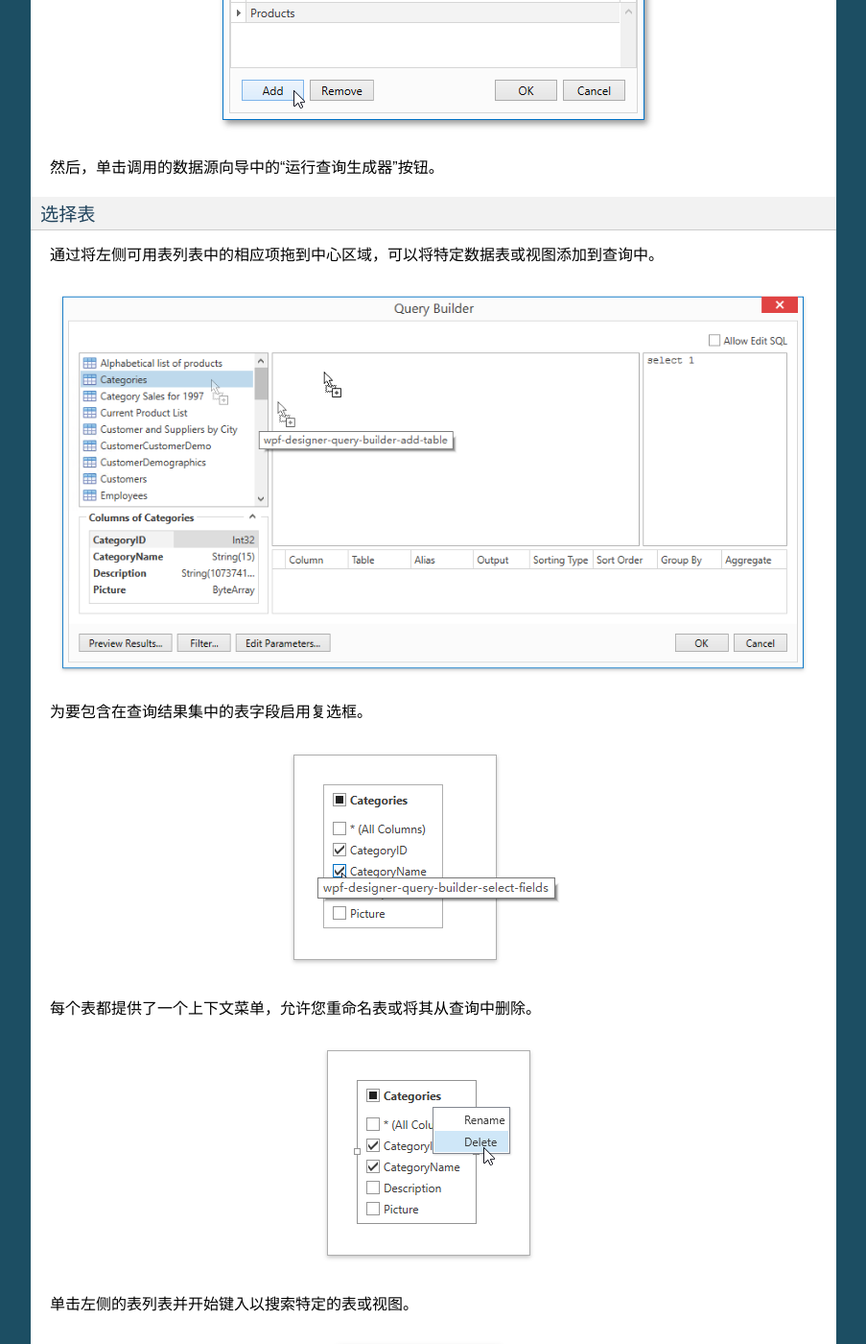
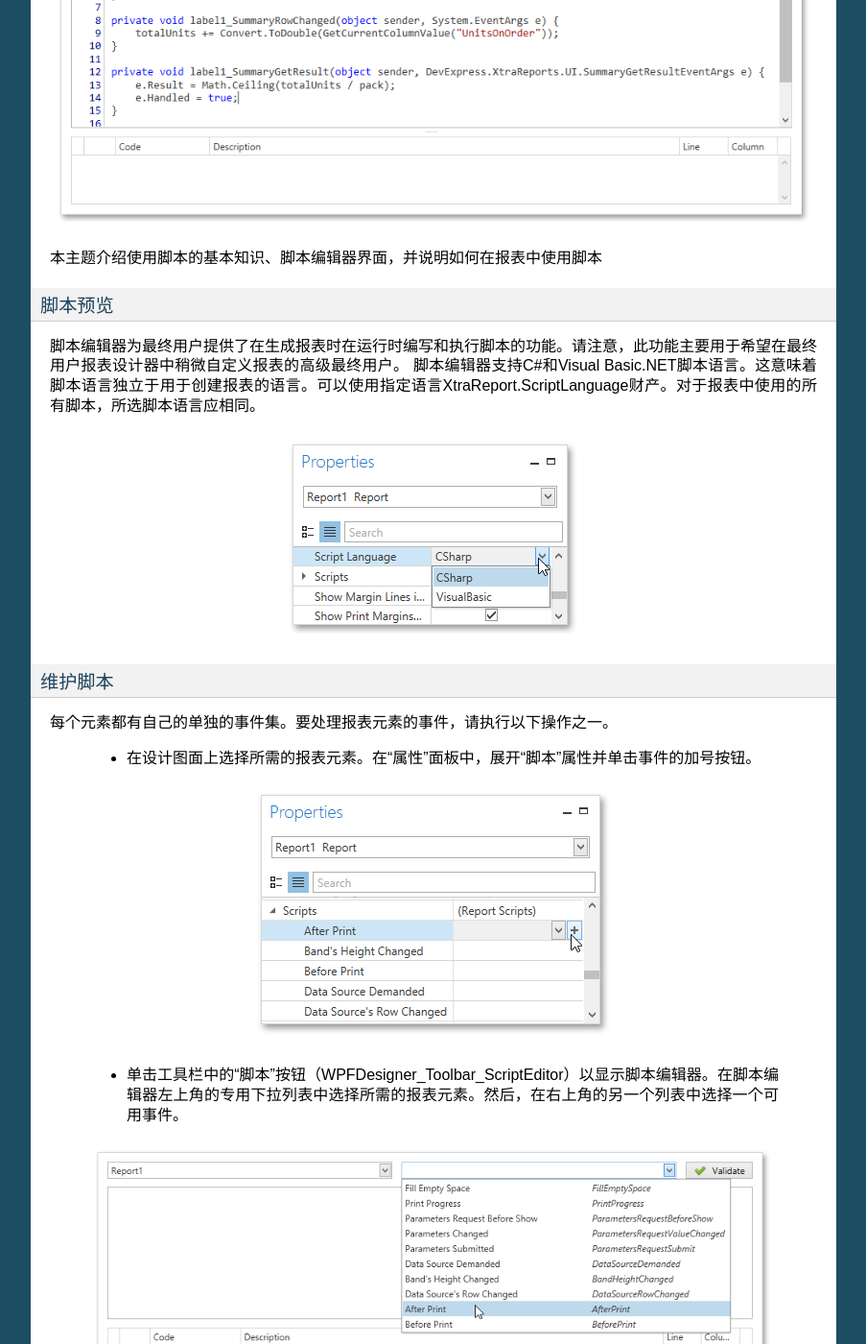
Before and after one commit to Witchie/Doc-PrepaidWaterMeterSystem, a Sphinx documentation site: the page built from docs/reporttool.rst, in a window 1280 px wide and 1400 px high, scrolled down 9768 px. Shown: the whole window at 96% size, without its empty margins (198-1101 px from the left). Built offline with Sphinx 7.4.7, drawn with Linux system fonts in a browser that asks for light colours; some of the changed text lies outside the part shown.

Commit message:
重新提交

```diff
--- a/docs/reporttool.rst
+++ b/docs/reporttool.rst
@@ -226,24 +226,86 @@
 
 .. figure:: img/tool8.png
 
-
-报表浏览器
-~~~~~~~~~~~~~~~
-
-报表Gallery
-~~~~~~~~~~~~~~~
-
-分组排序面板
-~~~~~~~~~~~~~~~
-
-属性窗口
-~~~~~~~~~~~~~~~
-
 设计界面
 ~~~~~~~~~~~~~~~
 
+设计图面显示当前正在最终用户报表设计器中编辑的报表。
+
+.. figure:: img/r7.png
+
+尺子
+^^^^^^^^^^^^^
+
+水平和垂直标尺以报表指定的度量单位显示刻度线。单击某个元素以使用标尺计算其大小和位置。
+垂直标尺还允许您通过移动顶部和底部滑块来更改标注栏高度。
+
+.. figure:: img/r8.png
+
+Band Captions
+^^^^^^^^^^^^^^^^^
+
+在报表设计器中，每个报表栏都带有标题、选项卡标题和颜色，这取决于标注栏的类型。这些标题不会打印在生成的报表文档中，仅在设计时可见。
+
+.. figure:: img/r9.png
+
+要访问标注栏属性，请通过单击标注栏标题来选择标注栏，然后切换到“属性”面板。
+
+右键菜单
+^^^^^^^^^^^^^
+
+上下文菜单提供了对最常用操作的快速访问，这些操作取决于调用它的元素。例如，它允许您插入新的带区、剪切/复制/粘贴/删除报表控件等。对于某些报表控件，上下文菜单还包括编辑。。。选项，它将调用具有复杂设置（如数据绑定设置、格式设置等）的对话框，若要调用此菜单，请右键单击报表元素或报表编辑图面。
+
+.. figure:: img/r10.png
+
+Smart Tags
+^^^^^^^^^^^^^^^^
+
+大多数报表元素（标注栏和控件）都提供包含最流行的上下文相关设置的智能标记。您可以通过选择所需元素并单击智能标记按钮（带有右箭头图标）来调用智能标记。
+
+.. figure:: img/r11.png
+
+In-place编辑器
+^^^^^^^^^^^^^^
+
+In-place编辑器允许您通过双击面向文本的控件（XRBarCode、XRCheckBox、XRLabel、XRTableCell或XRZipCode）来编辑其内容。
+
+.. figure:: img/r12.png
+
 脚本编辑器
 ~~~~~~~~~~~~~~~
+
+脚本编辑器允许最终用户为最终用户报表设计器中的特定事件处理程序编写代码，以调整报表控件、带区或报表本身的行为。
+
+.. figure:: img/r1.png
+
+本主题介绍使用脚本的基本知识、脚本编辑器界面，并说明如何在报表中使用脚本
+
+脚本预览
+^^^^^^^^^^^^^^^
+
+脚本编辑器为最终用户提供了在生成报表时在运行时编写和执行脚本的功能。请注意，此功能主要用于希望在最终用户报表设计器中稍微自定义报表的高级最终用户。
+脚本编辑器支持C#和Visual Basic.NET脚本语言。这意味着脚本语言独立于用于创建报表的语言。可以使用指定语言XtraReport.ScriptLanguage财产。对于报表中使用的所有脚本，所选脚本语言应相同。
+
+.. figure:: img/r2.png
+
+维护脚本
+^^^^^^^^^^^^^^^
+
+每个元素都有自己的单独的事件集。要处理报表元素的事件，请执行以下操作之一。
+
+    * 在设计图面上选择所需的报表元素。在“属性”面板中，展开“脚本”属性并单击事件的加号按钮。
+
+    .. figure:: img/r3.png
+
+    * 单击工具栏中的“脚本”按钮（WPFDesigner_Toolbar_ScriptEditor）以显示脚本编辑器。在脚本编辑器左上角的专用下拉列表中选择所需的报表元素。然后，在右上角的另一个列表中选择一个可用事件。
+
+    .. figure:: img/r4.png
+
+指定事件后，将自动以当前脚本语言生成代码模板，并将其添加到脚本编辑器中
+
+.. figure:: img/r5.png
+
+要检查报表脚本中的错误，请单击“验证”按钮。验证结果显示在脚本编辑器底部的“错误”面板中。双击面板列表中的错误项以转到相应的代码行。如果所有脚本都有效，则“错误”面板为空。
 
 查询编辑器
 ~~~~~~~~~~~~~~~
```
Also changed, not shown: docs/img/r1.png (added), docs/img/r10.png (added), docs/img/r11.png (added), docs/img/r12.png (added), docs/img/r2.png (added), docs/img/r3.png (added), docs/img/r4.png (added), docs/img/r5.png (added), docs/img/r6.png (added), docs/img/r7.png (added), docs/img/r8.png (added), docs/img/r9.png (added).
